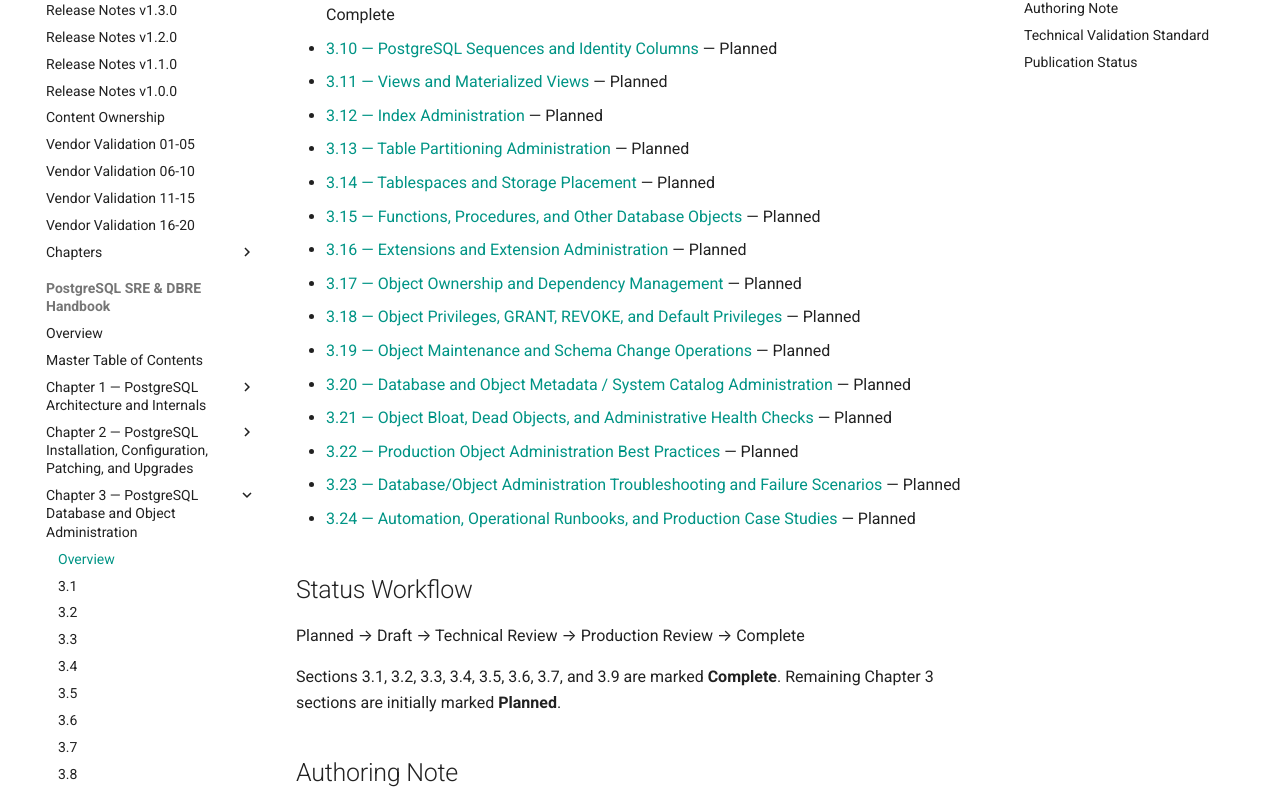
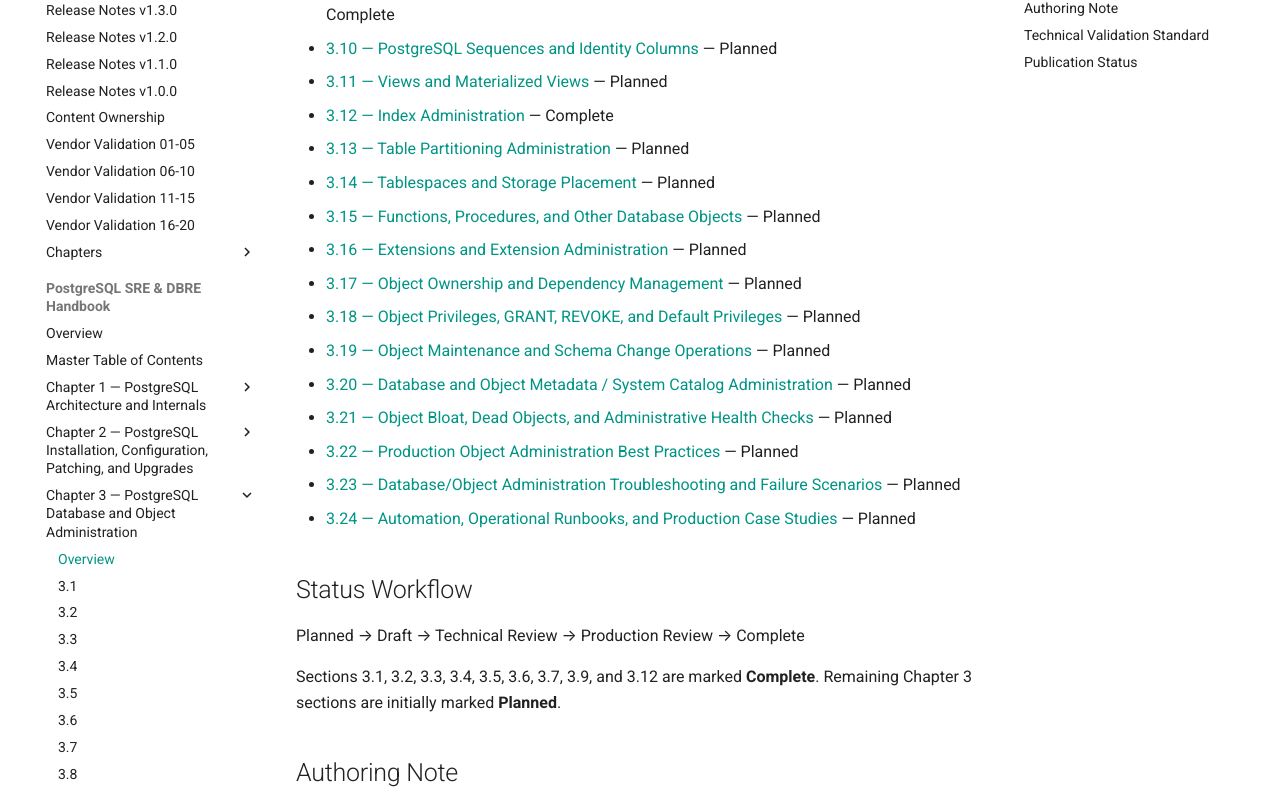
Before and after one commit to sssamant21/sre-academy, an MkDocs documentation site: the page built from docs/books/postgresql-sre-dbre-handbook/chapter-03/index.md, in a window 1280 px wide and 1400 px high, scrolled down 652 px. Shown: the part 154-943 px from the top of the window. Built offline with MkDocs 1.6.1 and Material for MkDocs 9.7.7, drawn with Linux system fonts in a browser that asks for light colours; comment, search, counter and statistics services are not loaded.

Commit message:
docs(postgres): mark Chapter 3 index administration complete

```diff
--- a/docs/books/postgresql-sre-dbre-handbook/chapter-03/index.md
+++ b/docs/books/postgresql-sre-dbre-handbook/chapter-03/index.md
@@ -21,7 +21,7 @@
 - [3.9 — Constraints: PRIMARY KEY, FOREIGN KEY, UNIQUE, CHECK, and NOT NULL](3.9-constraints-primary-key-foreign-key-unique-check-and-not-null.md) — Complete
 - [3.10 — PostgreSQL Sequences and Identity Columns](3.10-postgresql-sequences-and-identity-columns.md) — Planned
 - [3.11 — Views and Materialized Views](3.11-views-and-materialized-views.md) — Planned
-- [3.12 — Index Administration](3.12-index-administration.md) — Planned
+- [3.12 — Index Administration](3.12-index-administration.md) — Complete
 - [3.13 — Table Partitioning Administration](3.13-table-partitioning-administration.md) — Planned
 - [3.14 — Tablespaces and Storage Placement](3.14-tablespaces-and-storage-placement.md) — Planned
 - [3.15 — Functions, Procedures, and Other Database Objects](3.15-functions-procedures-and-other-database-objects.md) — Planned
@@ -39,7 +39,7 @@
 
 Planned → Draft → Technical Review → Production Review → Complete
 
-Sections 3.1, 3.2, 3.3, 3.4, 3.5, 3.6, 3.7, and 3.9 are marked **Complete**. Remaining Chapter 3 sections are initially marked **Planned**.
+Sections 3.1, 3.2, 3.3, 3.4, 3.5, 3.6, 3.7, 3.9, and 3.12 are marked **Complete**. Remaining Chapter 3 sections are initially marked **Planned**.
 
 ## Authoring Note
 
```
